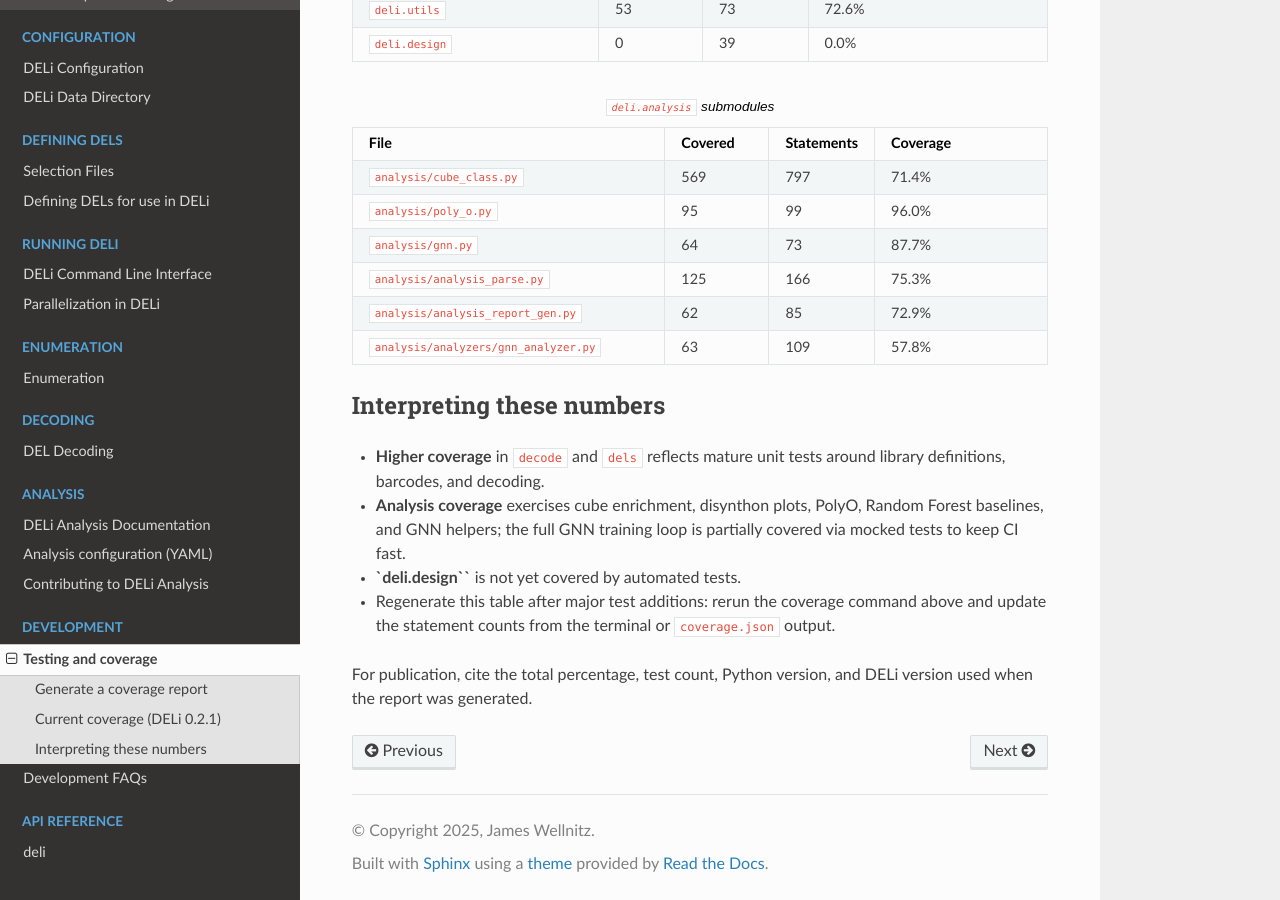
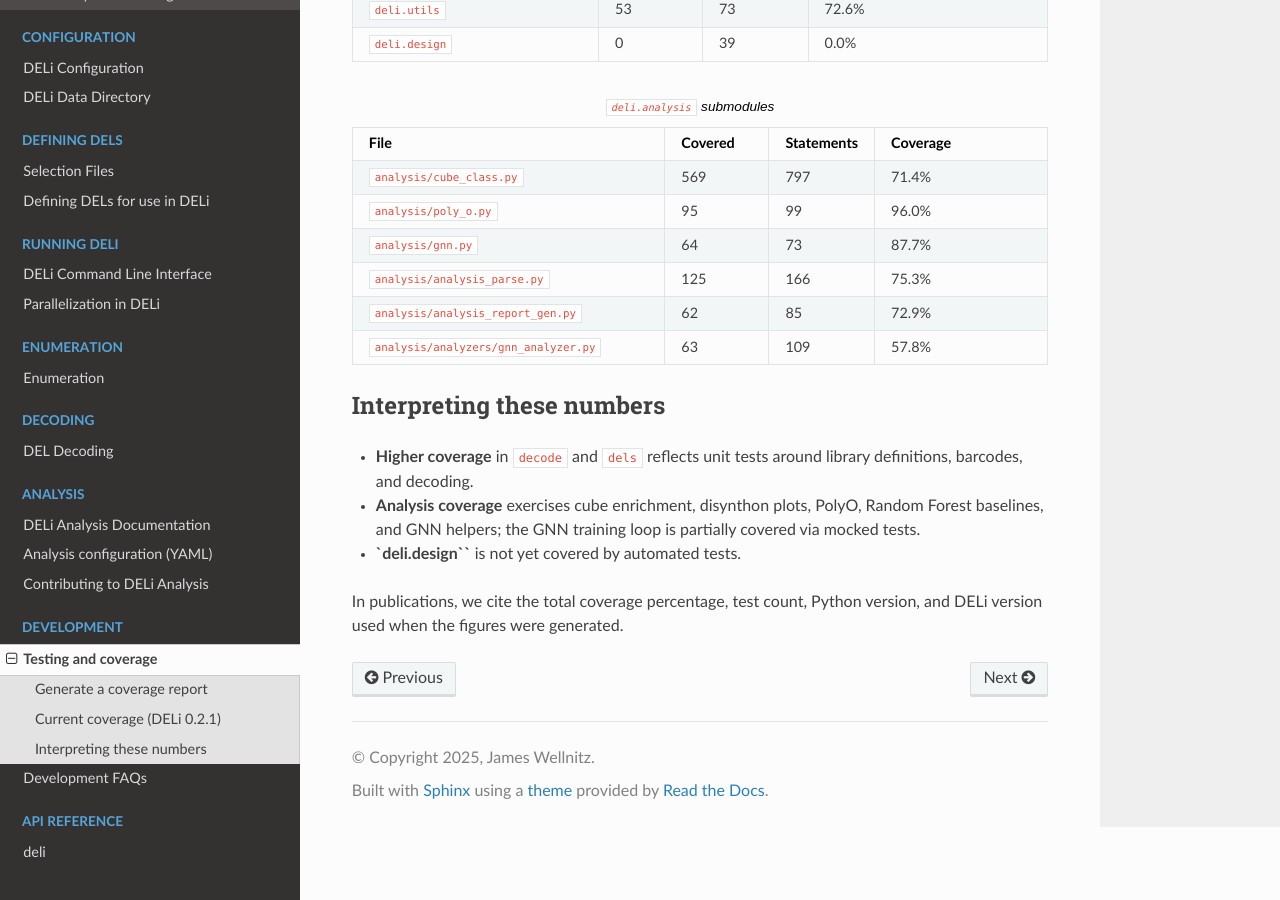
Before and after one commit to Popov-Lab-UNC/DELi, a Sphinx documentation site: the page built from docs/development_docs/testing.rst, in a window 1280 px wide and 900 px high, scrolled down 1363 px. Built offline with Sphinx 7.4.7 and the Read the Docs theme 3.1.0, drawn with Linux system fonts in a browser that asks for light colours.

Commit message:
Clarify coverage documentation wording for publications.

```diff
--- a/docs/development_docs/testing.rst
+++ b/docs/development_docs/testing.rst
@@ -126,9 +126,8 @@ Figures below were generated on **2026-07-07** with **199 passing tests** (Pytho
 Interpreting these numbers
 ==========================
 
-- **Higher coverage** in ``decode`` and ``dels`` reflects mature unit tests around library definitions, barcodes, and decoding.
-- **Analysis coverage** exercises cube enrichment, disynthon plots, PolyO, Random Forest baselines, and GNN helpers; the full GNN training loop is partially covered via mocked tests to keep CI fast.
+- **Higher coverage** in ``decode`` and ``dels`` reflects unit tests around library definitions, barcodes, and decoding.
+- **Analysis coverage** exercises cube enrichment, disynthon plots, PolyO, Random Forest baselines, and GNN helpers; the GNN training loop is partially covered via mocked tests.
 - **`deli.design``** is not yet covered by automated tests.
-- Regenerate this table after major test additions: rerun the coverage command above and update the statement counts from the terminal or ``coverage.json`` output.
 
-For publication, cite the total percentage, test count, Python version, and DELi version used when the report was generated.
+In publications, we cite the total coverage percentage, test count, Python version, and DELi version used when the figures were generated.
```
